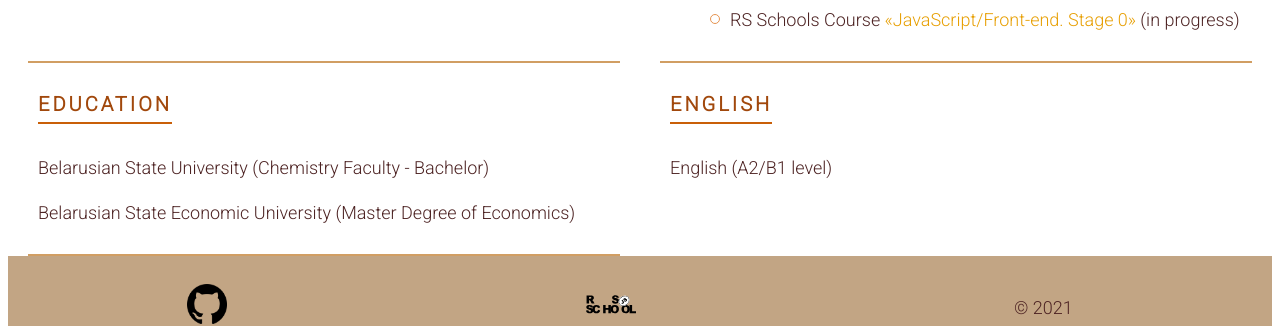
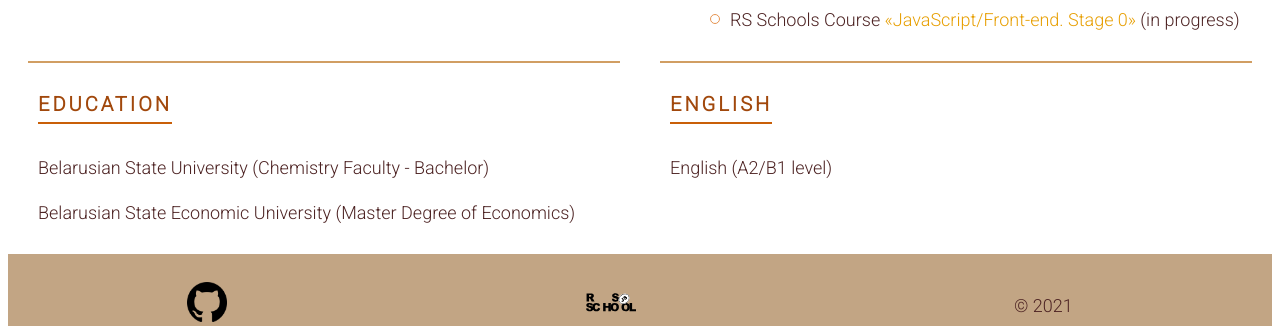
Before and after one commit to DashaPolozkova/rsschool-cv, a plain HTML site: page index.html in a window 1280 px wide. Shown: the part 1280-1606 px from the top of the page. Drawn offline with Linux system fonts and the light colour scheme.

Commit message:
fix; change css

```diff
--- a/style.css
+++ b/style.css
@@ -49,7 +49,7 @@ header, footer {
   padding: 10px;
   border-bottom: 2px solid rgb(209, 158, 99);;
 }
- .section-english {
+ .section-english, .section-education{
   border-bottom: none;
 }
 
```
